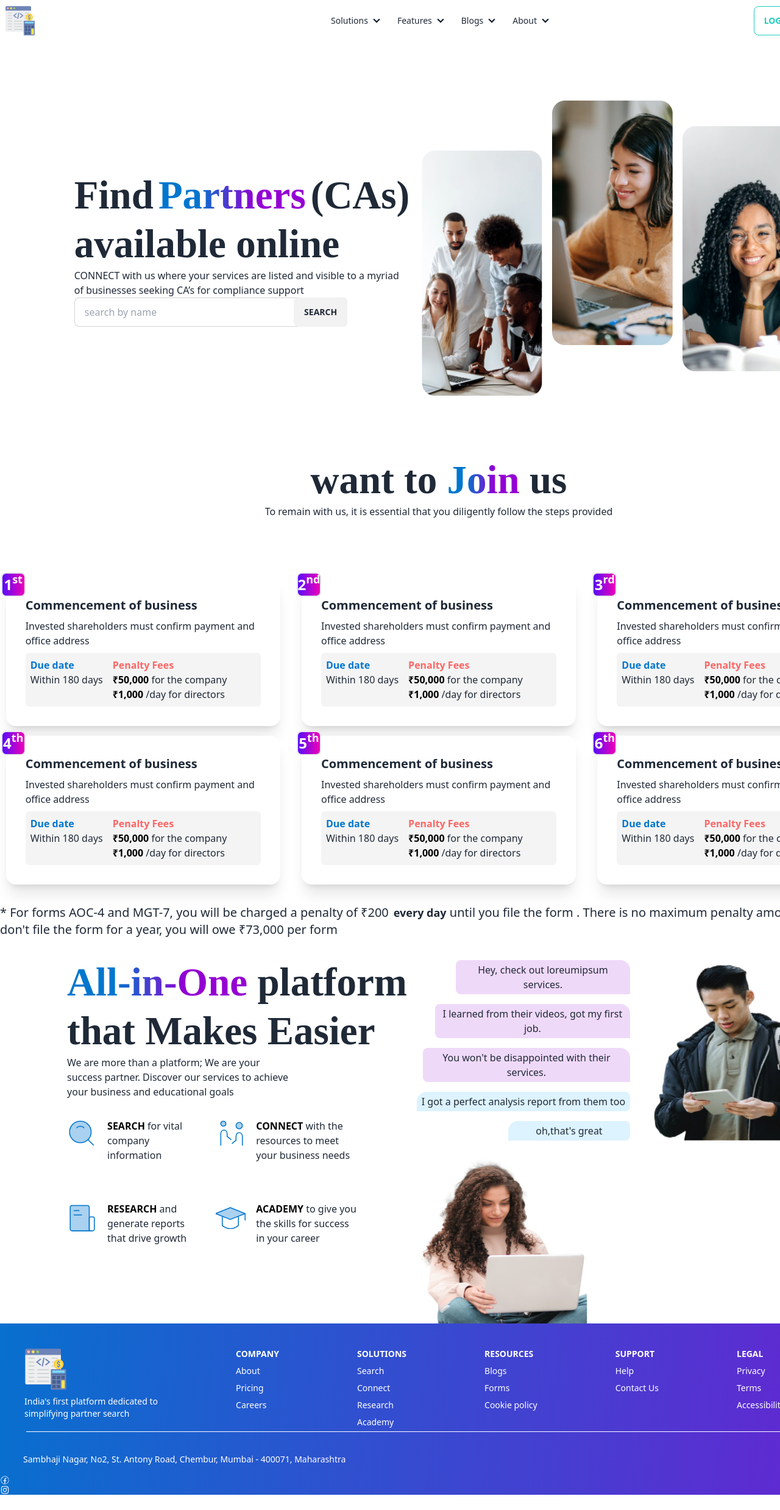
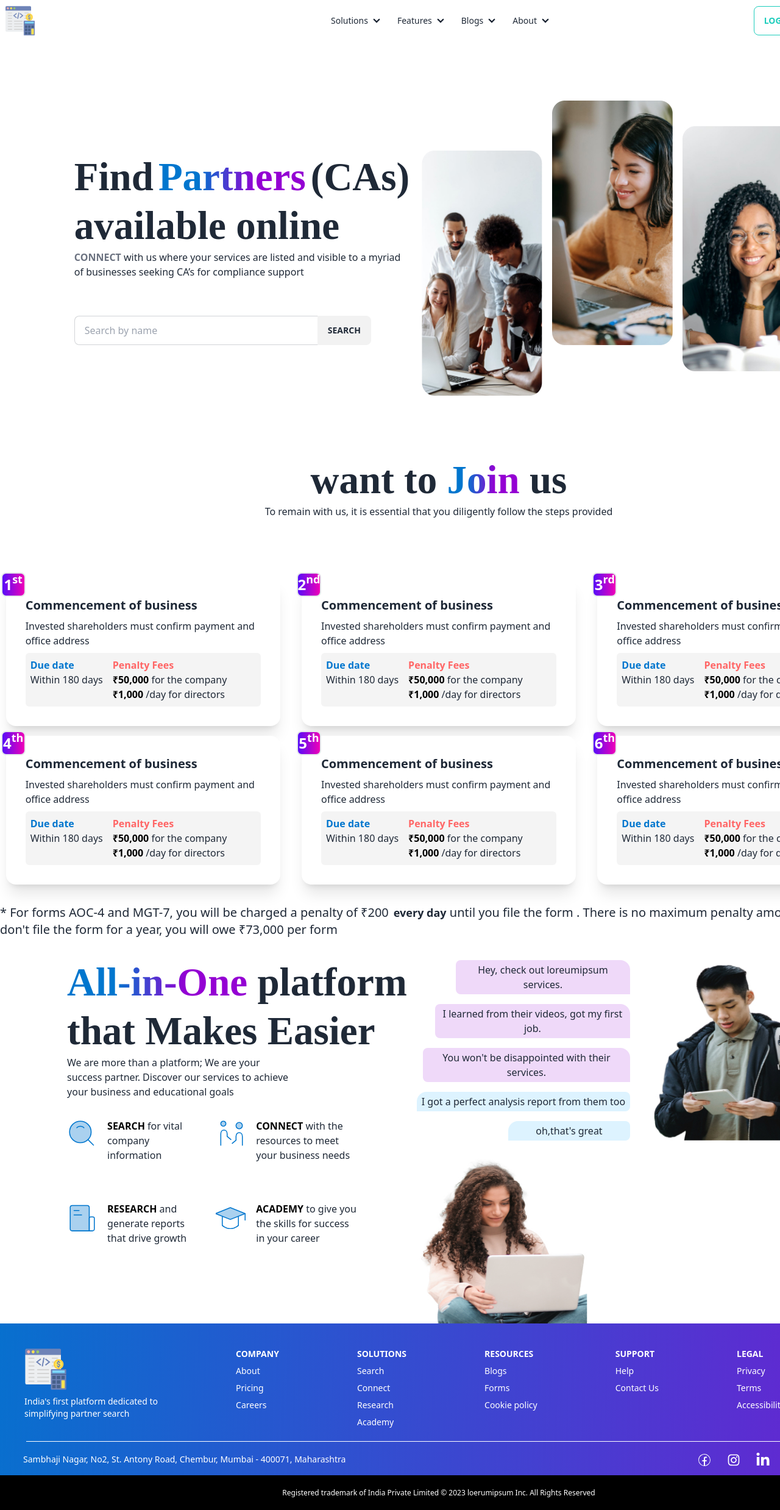
Before and after one commit to saifulislam975317/design-to-web-task, a React (Vite) app: page / in a window 1280 px wide. Shown: the top 2477 px of the page at 61% size. Before the commit the page ends 2452 px from the top, so only its background shows below. Built offline with nearby package versions, Linux system fonts and the light colour scheme.

Commit message:
added search button

```diff
--- /dev/null
+++ b/src/Components/CADetails/CADetails.jsx
@@ -0,0 +1,10 @@
+const CADetails = () => {
+  return (
+    <div>
+      <div className="w-[1/2]"></div>
+      <div className="w-[1/2]"></div>
+    </div>
+  );
+};
+
+export default CADetails;
--- /dev/null
+++ b/src/Components/DisplayInfo/DisplayInfo.jsx
@@ -0,0 +1,21 @@
+const DisplayInfo = ({ info }) => {
+  return (
+    <div className="flex gap-2">
+      {info.map((user) => (
+        <div key={user.id} className="card w-24 mt-4 bg-base-100 shadow-xl">
+          <div className="card-body items-center text-center">
+            <h2 className="text-lg">{user.name}</h2>
+
+            <div className="card-actions">
+              <button className="text-[12px] text-white btn-sm btn-info rounded-lg">
+                Details
+              </button>
+            </div>
+          </div>
+        </div>
+      ))}
+    </div>
+  );
+};
+
+export default DisplayInfo;
--- a/src/Components/Header/Css/header.css
+++ b/src/Components/Header/Css/header.css
@@ -17,10 +17,7 @@
   font-weight: 700;
   line-height: 80px;
 }
-.searchButton {
-  right: 102px;
-  width: 186p;
-}
+
 .fontStyle {
   font-size: 16px;
   font-style: normal;
@@ -43,7 +40,7 @@
   display: block;
   bottom: 150%;
   left: 3%;
-  width: 97%;
+  width: 88%;
   height: 1px;
   background: #ffffff;
 }
--- a/src/Components/Header/Header.jsx
+++ b/src/Components/Header/Header.jsx
@@ -2,7 +2,36 @@ import "./Css/header.css";
 import image1 from "../../assets/headerImages/image1.jpg";
 import image2 from "../../assets/headerImages/image2.jpg";
 import image3 from "../../assets/headerImages/image3.jpg";
+import { useState } from "react";
+import DisplayInfo from "../DisplayInfo/DisplayInfo";
 const Header = () => {
+  const [info, setInfo] = useState([]);
+  const [error, setError] = useState("");
+  const [input, setInput] = useState("");
+  const fetchData = (value) => {
+    fetch("ca.json")
+      .then((res) => res.json())
+      .then((data) => {
+        const results = data.filter((user) => {
+          if (!user || !user.name || !user.name.toLowerCase()) {
+            setError("Result not found");
+          } else {
+            return (
+              value &&
+              user &&
+              user.name &&
+              user.name.toLowerCase().includes(value)
+            );
+          }
+        });
+        setInfo(results);
+      });
+  };
+  const handleSearch = (value) => {
+    setInput(value);
+    fetchData(value);
+  };
+
   return (
     <div className="md:flex gap-5 justify-center my-24 items-center">
       <div>
@@ -12,18 +41,31 @@ const Header = () => {
           (CAs) <br /> available online
         </h1>
         <p>
-          CONNECT with us where your services are listed and visible to a myriad
+          <span className="font-bold text-gray-500">CONNECT</span> with us where
+          your services are listed and visible to a myriad
           <br />
           of businesses seeking CA’s for compliance support
         </p>
-        <div className="relative">
-          <input
-            type="text"
-            placeholder="search by name"
-            className="input input-bordered  w-full max-w-md"
-          />
-          <button className="btn absolute searchButton">Search</button>
+        <div className="mt-[60px]">
+          <div className="join">
+            <div>
+              <div>
+                <input
+                  value={input}
+                  onChange={(e) => handleSearch(e.target.value)}
+                  className="input input-bordered join-item w-[400px]"
+                  placeholder="Search by name"
+                />
+              </div>
+            </div>
+
+            <div className="indicator">
+              <button className="btn join-item">Search</button>
+            </div>
+          </div>
         </div>
+        <p className="text-red-500">{error}</p>
+        <DisplayInfo info={info}></DisplayInfo>
       </div>
       <div className="flex gap-4">
         <img className="w-[198px] h-[403px] mt-[83px]" src={image2} alt="" />
--- a/src/Components/JoinUs/JoinUs.jsx
+++ b/src/Components/JoinUs/JoinUs.jsx
@@ -1,8 +1,4 @@
-import useInformation from "../../hooks/useInformation";
-
 const JoinUs = () => {
-  const [info] = useInformation();
-  console.log("info", info);
   return (
     <div>
       <h1 className="sectionTitle text-center">
--- a/src/Components/Shared/Footer/Footer.jsx
+++ b/src/Components/Shared/Footer/Footer.jsx
@@ -1,8 +1,10 @@
 import footerLogo from "../../../assets/software.png";
 import { CiFacebook } from "react-icons/ci";
-import { AiOutlineInstagram } from "react-icons/ai";
+import { AiOutlineInstagram, AiOutlineWhatsApp } from "react-icons/ai";
+import { FaLinkedinIn } from "react-icons/fa";
 const Footer = () => {
   return (
+    <div>
       <div className=" text-white footerBg ">
         <footer className="footer p-10 ">
           <aside>
@@ -43,16 +45,23 @@ const Footer = () => {
             <a className="link link-hover">Accessibility</a>
           </nav>
         </footer>
-      <div className="footerText">
+        <div className="footerText flex justify-between">
           <p className="text-[14px] px-[38px] pb-4 ">
             Sambhaji Nagar, No2, St. Antony Road, Chembur, Mumbai - 400071,
             Maharashtra
           </p>
-        <div>
-          <CiFacebook />
-          <AiOutlineInstagram />
+          <div className="flex gap-6 mr-32">
+            <CiFacebook className="text-2xl" />
+            <AiOutlineInstagram className="text-2xl" />
+            <FaLinkedinIn className="text-2xl" />
+            <AiOutlineWhatsApp className="text-2xl" />
           </div>
         </div>
+      </div>
+      <p className="flex justify-center items-center text-[12px] bg-black text-white h-[57px]">
+        Registered trademark of India Private Limited © 2023 loerumipsum Inc.
+        All Rights Reserved
+      </p>
     </div>
   );
 };
--- a/src/hooks/useInformation.jsx
+++ b/src/hooks/useInformation.jsx
@@ -1,13 +1,13 @@
-import { useEffect, useState } from "react";
+// import { useEffect, useState } from "react";
 
-const useInformation = () => {
-  const [info, setInfo] = useState([]);
-  useEffect(() => {
-    fetch("ca.json")
-      .then((res) => res.json())
-      .then((data) => setInfo(data));
-  }, []);
-  return [info];
-};
+// const useInformation = () => {
+//   const [info, setInfo] = useState([]);
+//   useEffect(() => {
+//     fetch("ca.json")
+//       .then((res) => res.json())
+//       .then((data) => setInfo(data));
+//   }, []);
+//   return [info];
+// };
 
-export default useInformation;
+// export default useInformation;
```
Lines whose indentation alone changed are shown as unchanged.
